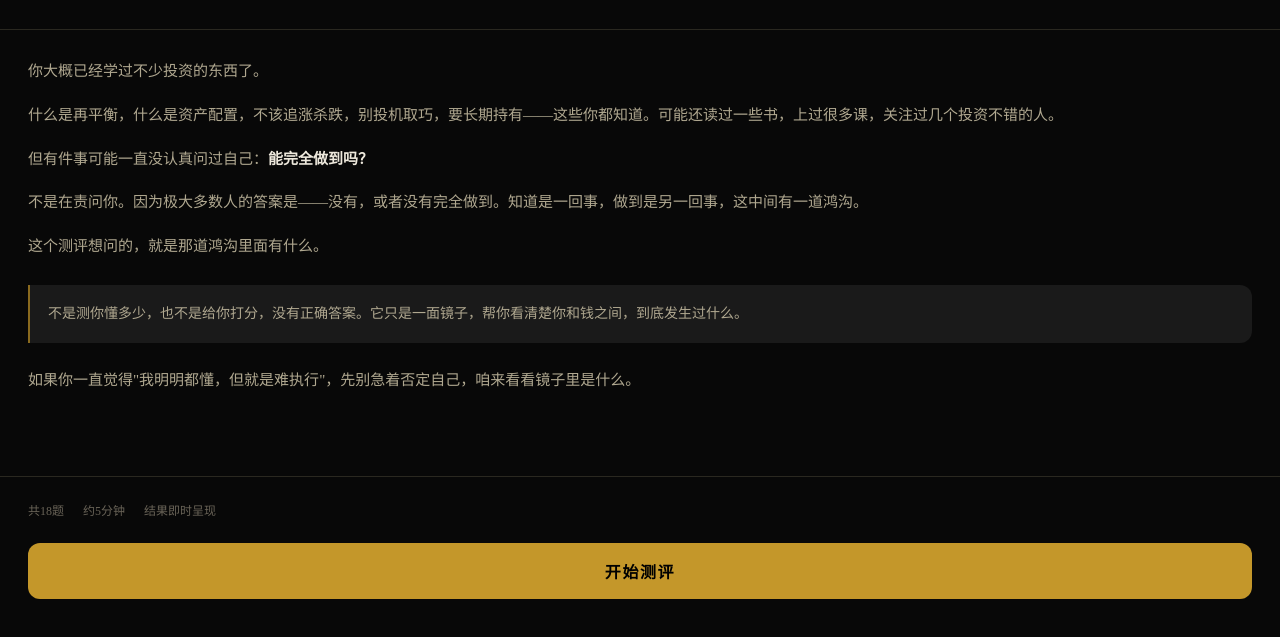
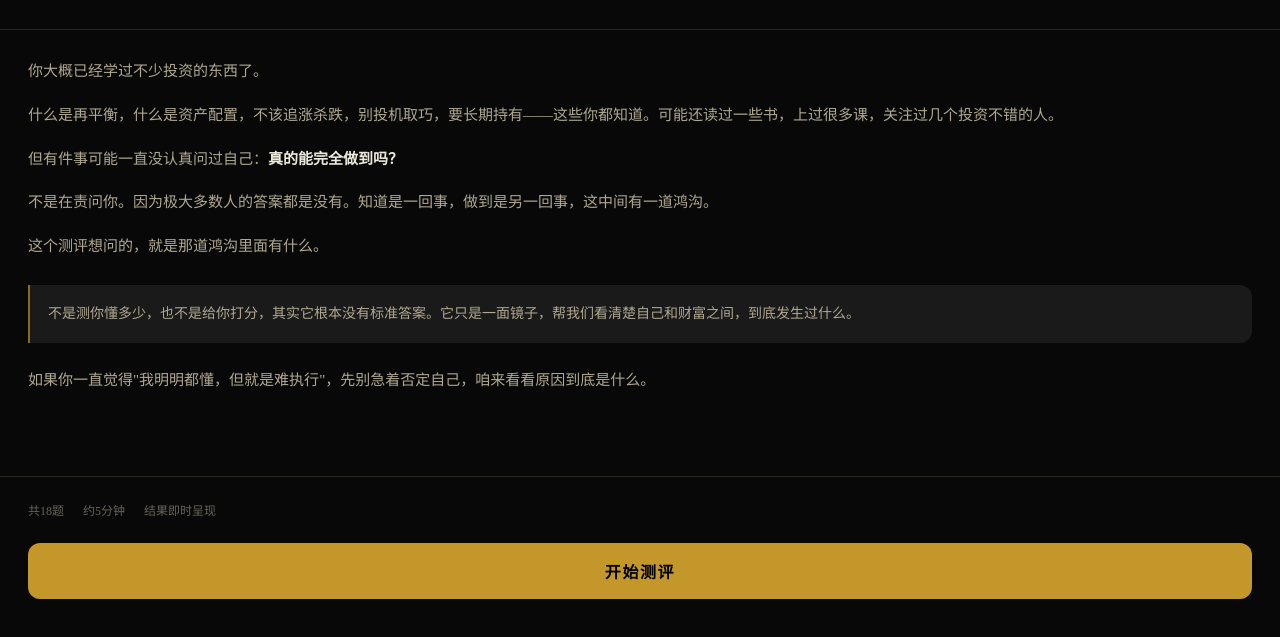
Before and after one commit to kasejoe2020-wq/assessment, a plain HTML site: page index.html in a window 1280 px wide. Shown: the part 161-798 px from the top of the page. Drawn offline with Linux system fonts and the light colour scheme.

Commit message:
Update index.html

```diff
--- a/index.html
+++ b/index.html
@@ -354,13 +354,13 @@ body{
   <div class="intro-body">
     <p>你大概已经学过不少投资的东西了。</p>
     <p>什么是再平衡，什么是资产配置，不该追涨杀跌，别投机取巧，要长期持有——这些你都知道。可能还读过一些书，上过很多课，关注过几个投资不错的人。</p>
-    <p>但有件事可能一直没认真问过自己：<strong>能完全做到吗？</strong></p>
-    <p>不是在责问你。因为极大多数人的答案是——没有，或者没有完全做到。知道是一回事，做到是另一回事，这中间有一道鸿沟。</p>
+    <p>但有件事可能一直没认真问过自己：<strong>真的能完全做到吗？</strong></p>
+    <p>不是在责问你。因为极大多数人的答案都是没有。知道是一回事，做到是另一回事，这中间有一道鸿沟。</p>
     <p>这个测评想问的，就是那道鸿沟里面有什么。</p>
     <div class="note">
-      <p>不是测你懂多少，也不是给你打分，没有正确答案。它只是一面镜子，帮你看清楚你和钱之间，到底发生过什么。</p>
+      <p>不是测你懂多少，也不是给你打分，其实它根本没有标准答案。它只是一面镜子，帮我们看清楚自己和财富之间，到底发生过什么。</p>
     </div>
-    <p>如果你一直觉得"我明明都懂，但就是难执行"，先别急着否定自己，咱来看看镜子里是什么。</p>
+    <p>如果你一直觉得"我明明都懂，但就是难执行"，先别急着否定自己，咱来看看原因到底是什么。</p>
   </div>
   <div class="intro-footer">
     <div class="intro-meta">
```
